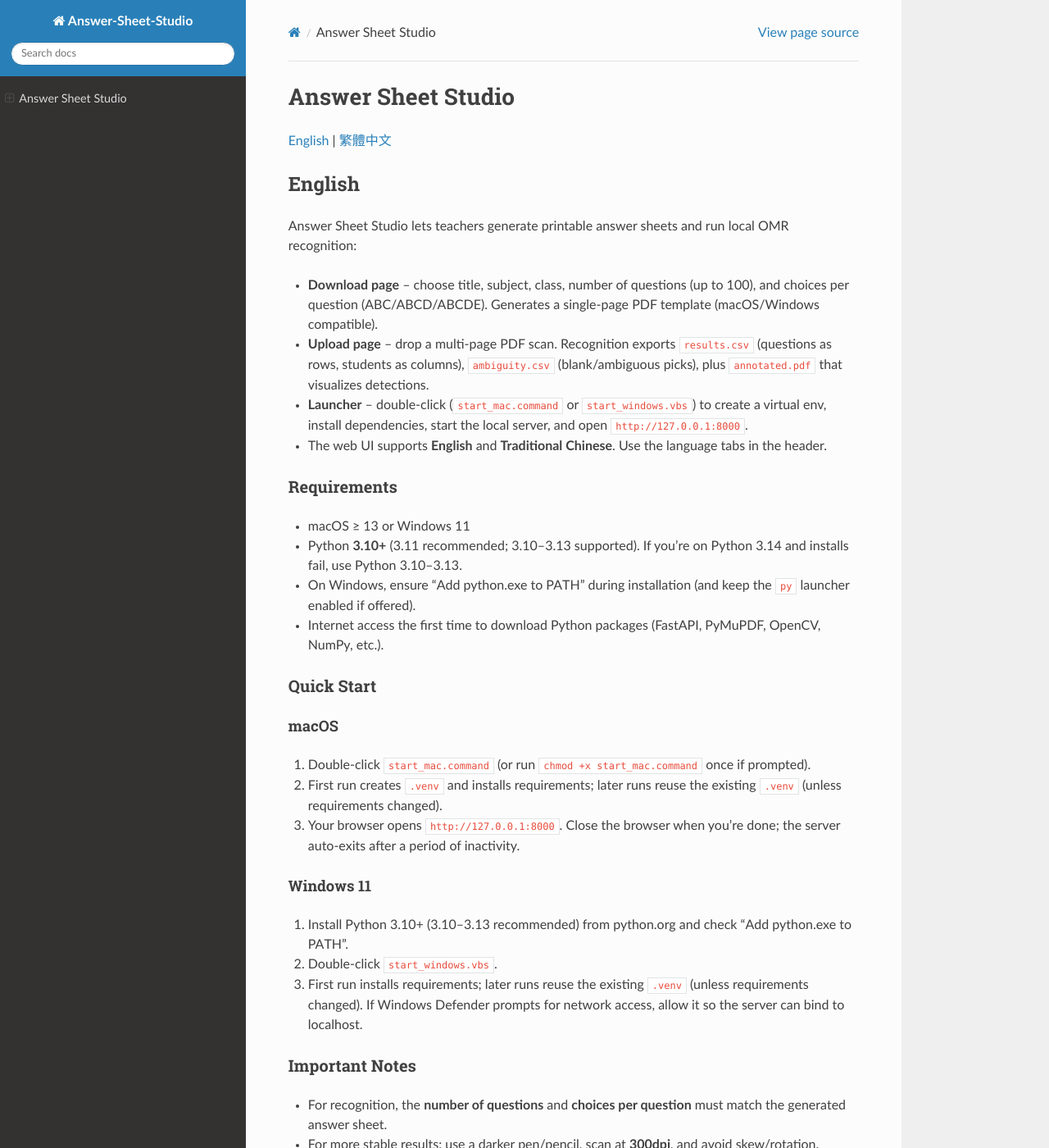
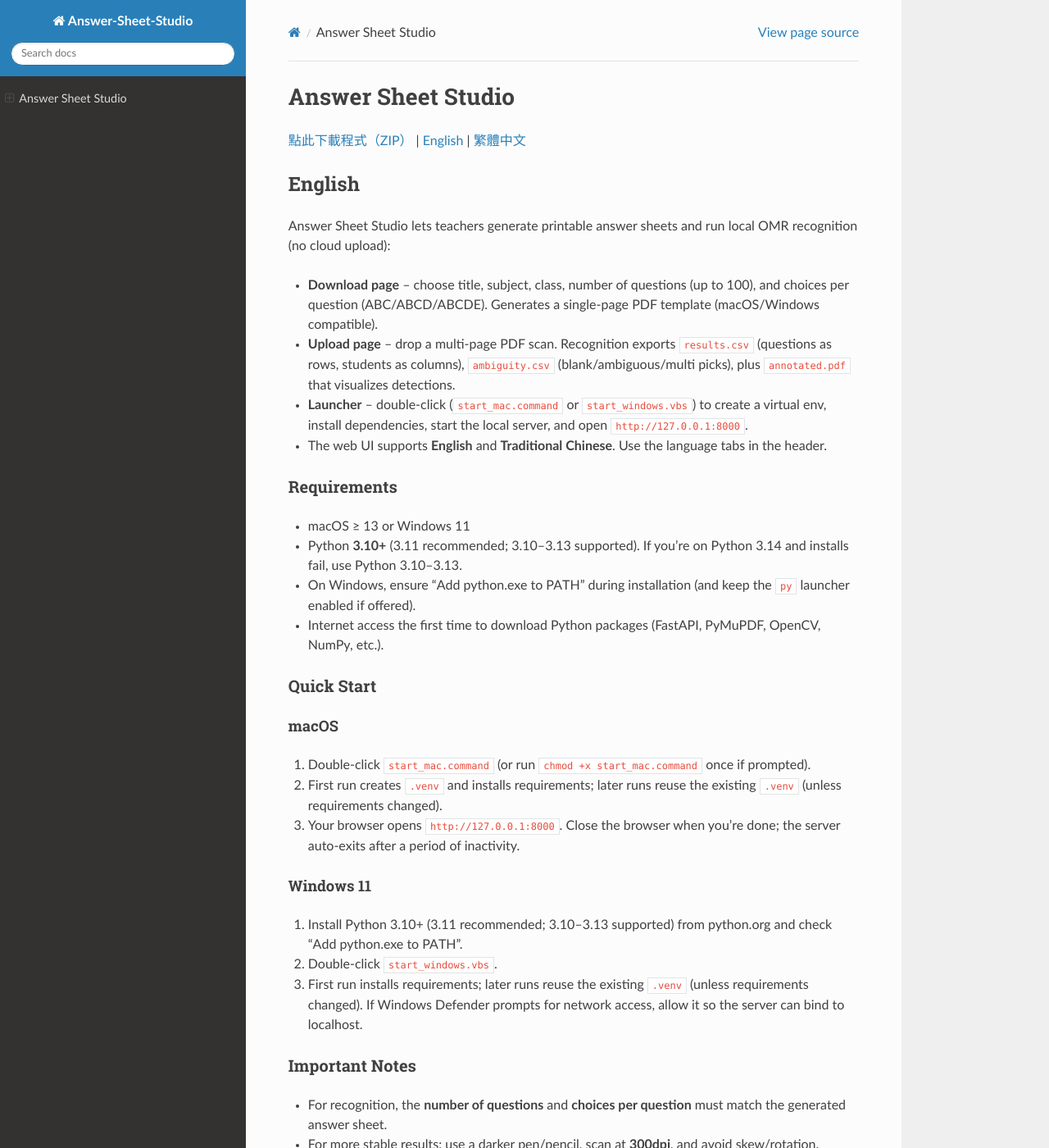
Before and after one commit to Abieskawa/answer-sheet-studio, a Sphinx documentation site: the page built from source/index.rst, in a window 1280 px wide and 1400 px high. Shown: the whole window at 82% size. Built offline with Sphinx 7.4.7 and the Read the Docs theme 3.1.0, drawn with Linux system fonts in a browser that asks for light colours; some of the changed text lies outside the part shown.

```diff
--- a/source/index.rst
+++ b/source/index.rst
@@ -1,17 +1,17 @@
 Answer Sheet Studio
 ===================
 
-:ref:`English <english>` | :ref:`繁體中文 <zh-hant>`
+`點此下載程式（ZIP） <https://github.com/Abieskawa/answer-sheet-studio/archive/refs/heads/main.zip>`_ | :ref:`English <english>` | :ref:`繁體中文 <zh-hant>`
 
 .. _english:
 
 English
 -------
 
-Answer Sheet Studio lets teachers generate printable answer sheets and run local OMR recognition:
+Answer Sheet Studio lets teachers generate printable answer sheets and run local OMR recognition (no cloud upload):
 
 - **Download page** – choose title, subject, class, number of questions (up to 100), and choices per question (ABC/ABCD/ABCDE). Generates a single-page PDF template (macOS/Windows compatible).
-- **Upload page** – drop a multi-page PDF scan. Recognition exports ``results.csv`` (questions as rows, students as columns), ``ambiguity.csv`` (blank/ambiguous picks), plus ``annotated.pdf`` that visualizes detections.
+- **Upload page** – drop a multi-page PDF scan. Recognition exports ``results.csv`` (questions as rows, students as columns), ``ambiguity.csv`` (blank/ambiguous/multi picks), plus ``annotated.pdf`` that visualizes detections.
 - **Launcher** – double-click (``start_mac.command`` or ``start_windows.vbs``) to create a virtual env, install dependencies, start the local server, and open ``http://127.0.0.1:8000``.
 - The web UI supports **English** and **Traditional Chinese**. Use the language tabs in the header.
 
@@ -36,7 +36,7 @@ macOS
 Windows 11
 ^^^^^^^^^^
 
-#. Install Python 3.10+ (3.10–3.13 recommended) from python.org and check “Add python.exe to PATH”.
+#. Install Python 3.10+ (3.11 recommended; 3.10–3.13 supported) from python.org and check “Add python.exe to PATH”.
 #. Double-click ``start_windows.vbs``.
 #. First run installs requirements; later runs reuse the existing ``.venv`` (unless requirements changed). If Windows Defender prompts for network access, allow it so the server can bind to localhost.
 
@@ -106,7 +106,7 @@ macOS
 Windows 11
 ^^^^^^^^^^
 
-#. 從 python.org 安裝 Python 3.10+（建議 3.10–3.13），並勾選「Add python.exe to PATH」。
+#. 從 python.org 安裝 Python 3.10+（建議 3.11；支援 3.10–3.13），並勾選「Add python.exe to PATH」。
 #. 雙擊 ``start_windows.vbs``。
 #. 第一次會安裝依賴套件；之後會重用既有 ``.venv`` （除非 ``requirements.txt`` 有變更）。若 Windows Defender 詢問是否允許網路連線，請允許（只會綁定 localhost）。
 
```
Also changed, not shown: other parts of source/index.rst (+1 -1 lines), README.md (+1 -0 lines), README.zh-Hant.md (+1 -0 lines), 5 other files.
